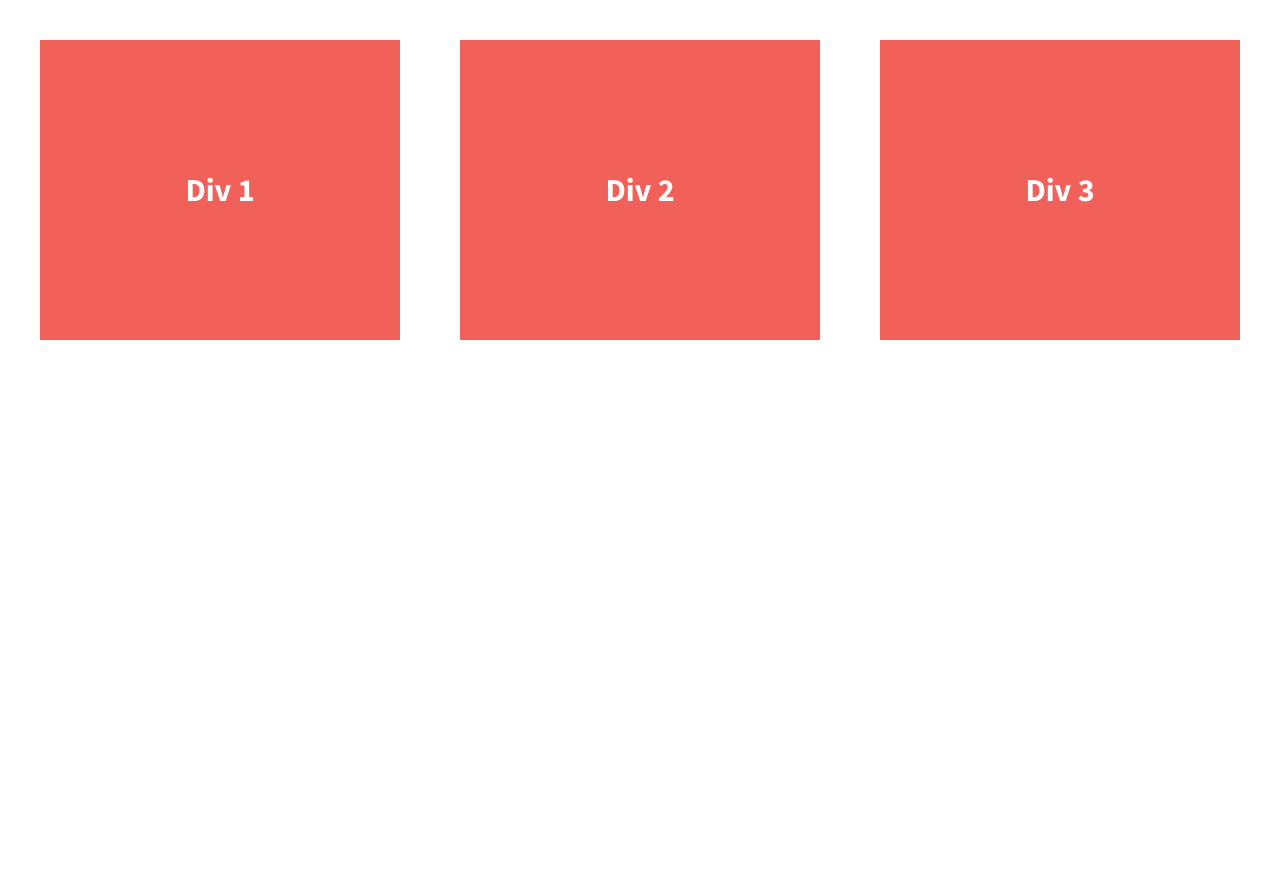
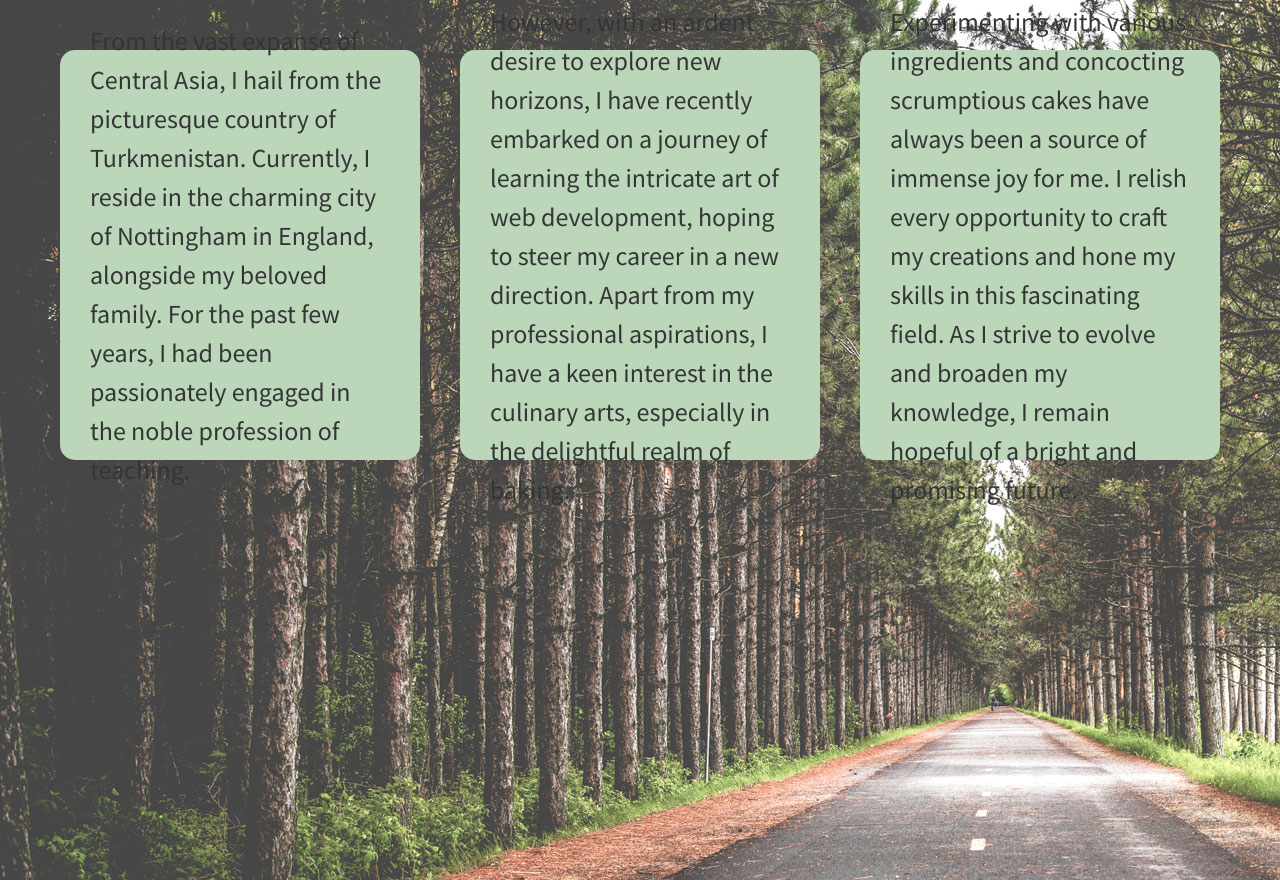
Before and after one commit to BilbilT/my_text_flexbox, a plain HTML site: page index.html in a window 1280 px wide. Drawn offline with nearby package versions, Linux system fonts and the light colour scheme.

Commit message:
Initial commit

```diff
--- a/css/main.css
+++ b/css/main.css
@@ -106,26 +106,31 @@ body {
     padding: 2em;
     font-size: 1.25em;
     height: 100%;
+    background: url(../img/bkgd.jpg) no-repeat;
 }
 
 .wrapper {
     /*add display:flex and set justify-content to space-between*/
-  font-weight: 700;
+    font-weight: 400;
     display: flex;
     justify-content: space-between;
 }
 
-.div-1, .div-2, .div-3 {
+.div-1,
+.div-2,
+.div-3 {
     /*give the divs a width of 30%, add display:flex, set justify-content and align-items to center*/
-  color: #fff;
+    color: rgb(51, 54, 53);
     line-height: 1.5em;
-  font-size: 1.6em;
-  background-color: #f16059;
-  height: 300px;
+    font-size: 1.3em;
+    background-color: rgb(187, 214, 184);
+    height: 350px;
     display: flex;
-  width: 30%;
-  justify-content:center;
+    width: 25%;
     align-items: center;
+    border-radius: 15px;
+    padding: 30px;
+    margin: 10px 20px;
 }
 
 
@@ -197,8 +202,10 @@ body {
 
 .clearfix:before,
 .clearfix:after {
-    content: " "; /* 1 */
-    display: table; /* 2 */
+    content: " ";
+    /* 1 */
+    display: table;
+    /* 2 */
 }
 
 .clearfix:after {
@@ -225,11 +232,13 @@ body {
    ========================================================================== */
 
 @media print {
+
     *,
     *:before,
     *:after {
         background: transparent !important;
-        color: #000 !important; /* Black prints faster:
+        color: #000 !important;
+        /* Black prints faster:
                                    http://www.sanbeiji.com/archives/953 */
         box-shadow: none !important;
         text-shadow: none !important;
--- a/index.html
+++ b/index.html
@@ -1,5 +1,6 @@
 <!doctype html>
 <html class="no-js" lang="">
+
 <head>
     <meta charset="utf-8">
     <meta http-equiv="x-ua-compatible" content="ie=edge">
@@ -16,6 +17,7 @@
     <link href='http://fonts.googleapis.com/css?family=Lora:700' rel='stylesheet' type='text/css'>
     <link href='http://fonts.googleapis.com/css?family=Source+Sans+Pro:400,700' rel='stylesheet' type='text/css'>
 </head>
+
 <body>
     <!--[if lt IE 8]>
             <p class="browserupgrade">You are using an <strong>outdated</strong> browser. Please <a href="http://browsehappy.com/">upgrade your browser</a> to improve your experience.</p>
@@ -23,13 +25,23 @@
 
     <section class="wrapper">
         <div class="div-1">
-                Div 1
+            <p>From the vast expanse of Central Asia, I hail from the picturesque country of Turkmenistan. Currently, I
+                reside in the charming city of Nottingham in England,
+                alongside my beloved family. For the past few years, I had been passionately engaged in the noble
+                profession of teaching.</p>
         </div>
         <div class="div-2">
-                Div 2
+            <p>However, with an ardent desire to explore new horizons, I have recently embarked on a journey of learning
+                the intricate art of web development, hoping to steer
+                my career in a new direction. Apart from my professional aspirations, I have a keen interest in the
+                culinary arts, especially in the delightful realm of baking.</p>
         </div>
         <div class="div-3">
-                Div 3
+            <p>Experimenting with various ingredients and concocting scrumptious cakes have always been a source of
+                immense joy for me. I relish every opportunity
+                to craft my creations and hone my skills in this fascinating field. As I strive to evolve and broaden my
+                knowledge, I remain hopeful of a bright and
+                promising future.</p>
         </div>
     </section>
 
@@ -40,12 +52,15 @@
 
     <!-- Google Analytics: change UA-XXXXX-X to be your site's ID. -->
     <script>
-            (function(b,o,i,l,e,r){b.GoogleAnalyticsObject=l;b[l]||(b[l]=
-            function(){(b[l].q=b[l].q||[]).push(arguments)});b[l].l=+new Date;
-            e=o.createElement(i);r=o.getElementsByTagName(i)[0];
-            e.src='https://www.google-analytics.com/analytics.js';
-            r.parentNode.insertBefore(e,r)}(window,document,'script','ga'));
-            ga('create','UA-XXXXX-X','auto');ga('send','pageview');
+            (function (b, o, i, l, e, r) {
+                b.GoogleAnalyticsObject = l; b[l] || (b[l] =
+                    function () { (b[l].q = b[l].q || []).push(arguments) }); b[l].l = +new Date;
+                e = o.createElement(i); r = o.getElementsByTagName(i)[0];
+                e.src = 'https://www.google-analytics.com/analytics.js';
+                r.parentNode.insertBefore(e, r)
+            }(window, document, 'script', 'ga'));
+        ga('create', 'UA-XXXXX-X', 'auto'); ga('send', 'pageview');
     </script>
 </body>
+
 </html>
```
Lines whose indentation alone changed are shown as unchanged.
